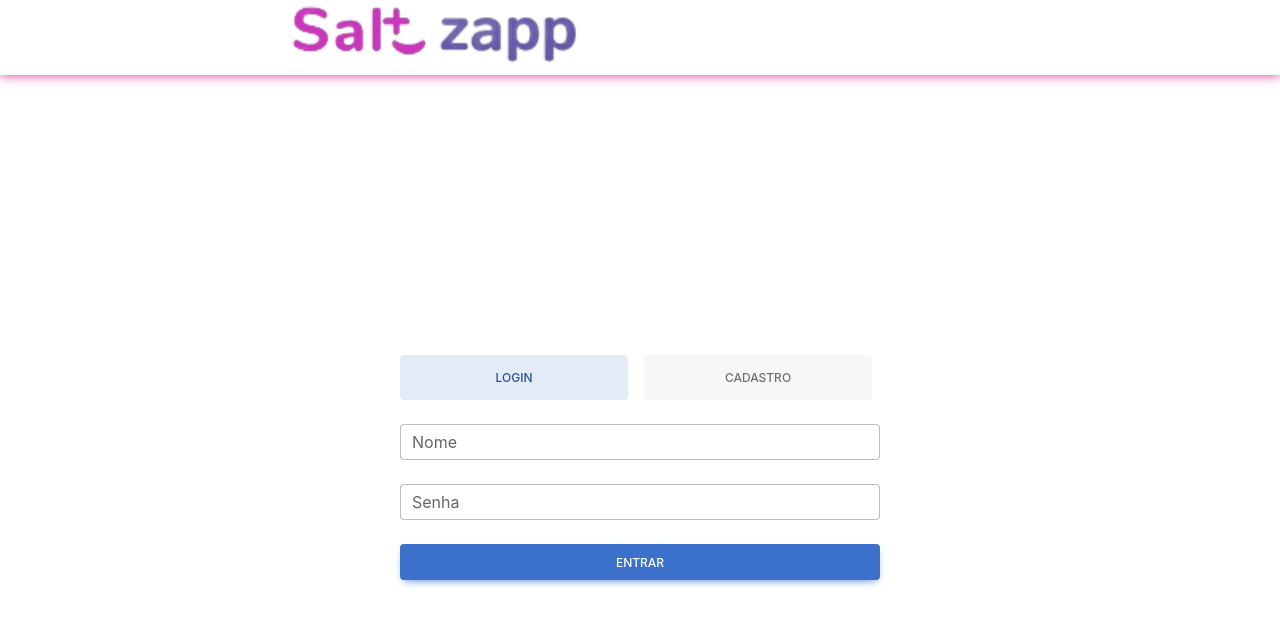
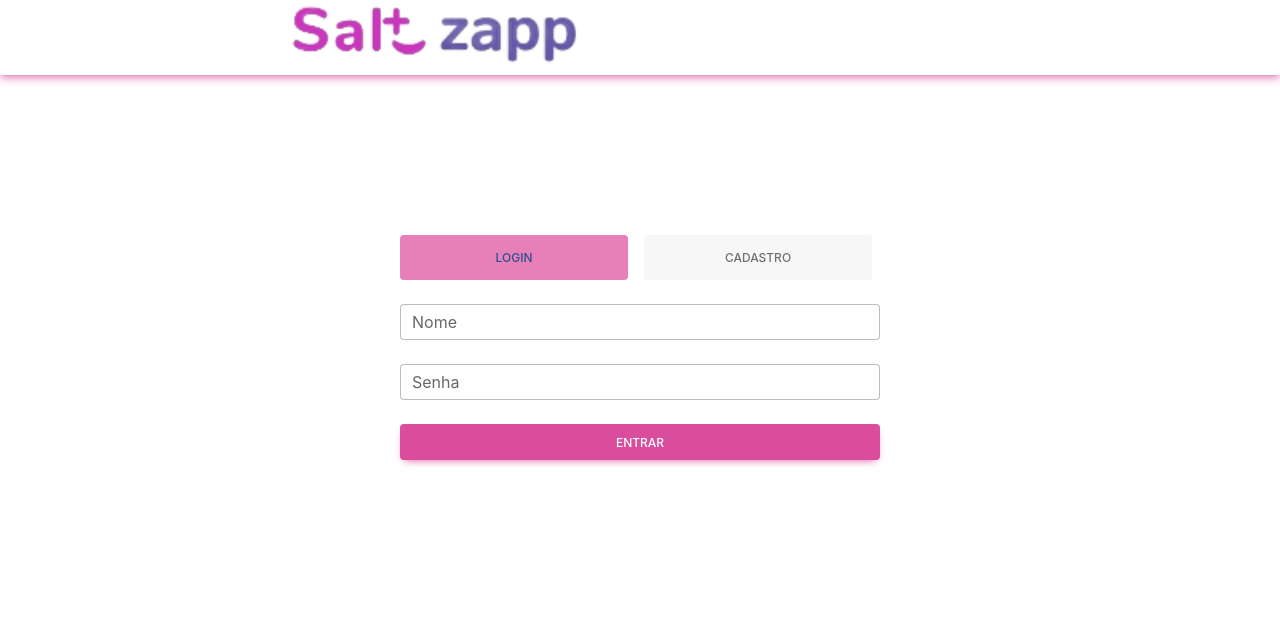
Before and after one commit to fr-mm/saltzapp, a React (Create React App) app: page / in a window 1280 px wide. Shown: the top 624 px of the page. Built offline with nearby package versions, Linux system fonts and the light colour scheme.

Commit message:
cores ajustatdas no login

```diff
--- a/src/componentes/paginas/login/Login.css
+++ b/src/componentes/paginas/login/Login.css
@@ -1,3 +1,13 @@
 .login-container {
   width: 64rem;
+  margin-bottom: 15rem;
 }
+
+.nav-link.active {
+  background-color: #e77fb9 !important;
+}
+
+.btn-primary.mb-4 {
+  background-color: #d94d9c !important;
+  box-shadow: 0 4px 9px -4px #d94d9c !important;
+}
```
